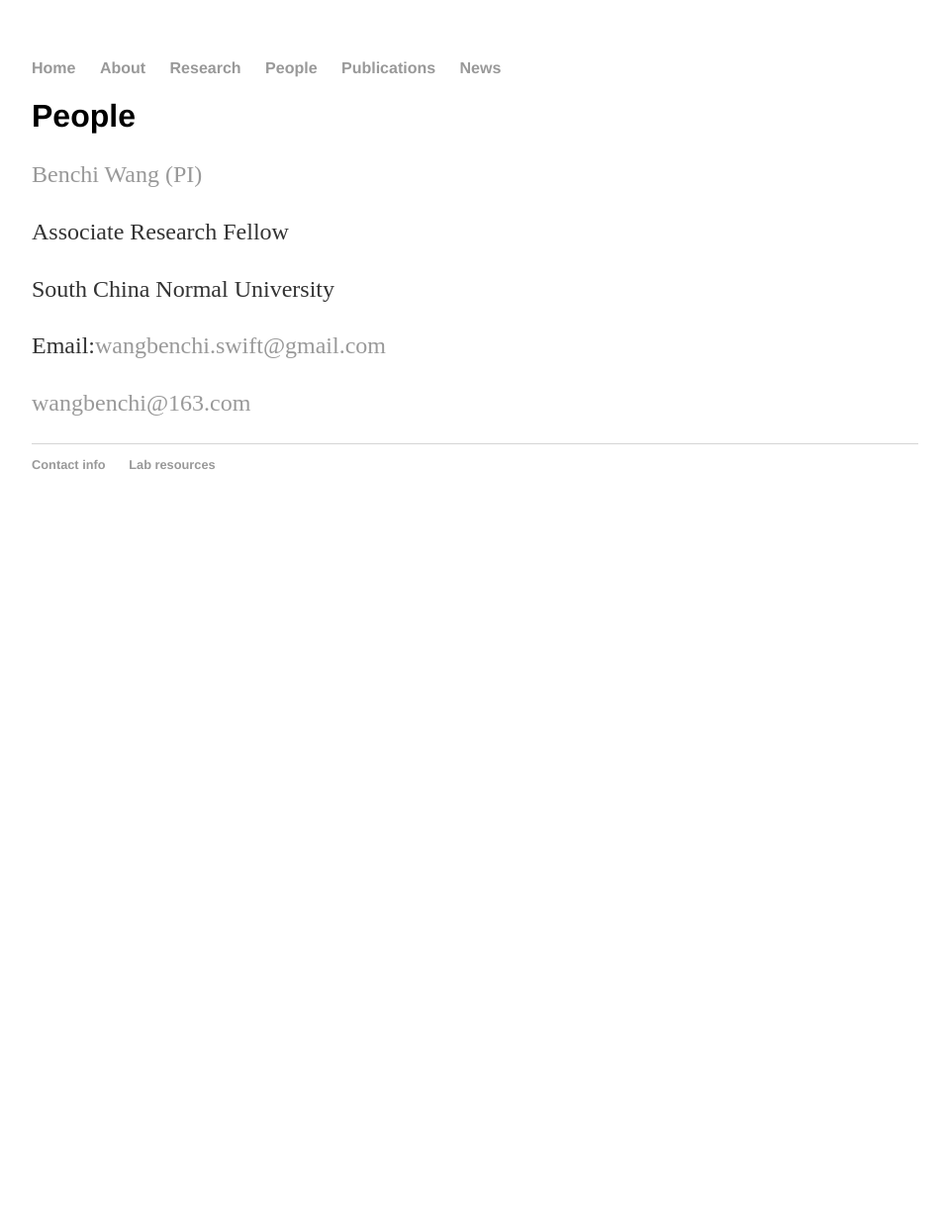
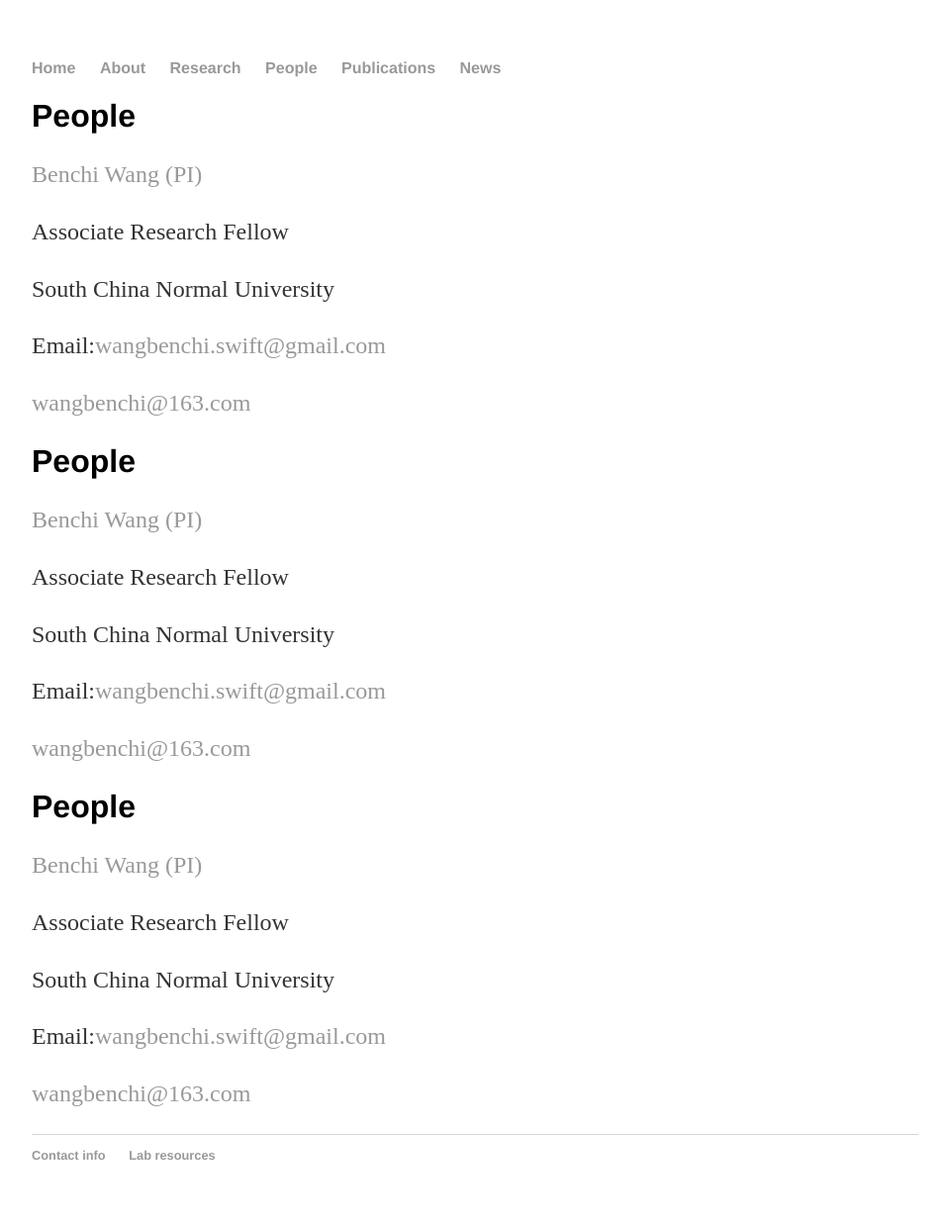
Before and after one commit to wangbenchi/wangbenchi.github.io, a Jekyll site: the page built from people/index.html, in a window 1280 px wide. Shown: the whole page at 99% size, without its empty margins (160-1119 px from the left). Built offline with Jekyll 4.4.1, drawn with Linux system fonts in a browser that asks for light colours; before the commit the page ends 900 px from its top, so only the background shows below that.

Commit message:
Update index.html

```diff
--- a/people/index.html
+++ b/people/index.html
@@ -10,3 +10,21 @@
     <p>Email:<a href="mailto:wangbenchi.swift@gmail.com">wangbenchi.swift@gmail.com</a></p>
     <p>      <a href="mailto:wangbenchi@163.com">wangbenchi@163.com</a></p>
 </div><!-- /.blurb -->
+
+<div class="blurb">
+	<h1>{{page.title}}</h1>
+		<p><a href="/people/benchi">Benchi Wang (PI)</a></p>
+    <p>Associate Research Fellow</p>
+    <p>South China Normal University</p>
+    <p>Email:<a href="mailto:wangbenchi.swift@gmail.com">wangbenchi.swift@gmail.com</a></p>
+    <p>      <a href="mailto:wangbenchi@163.com">wangbenchi@163.com</a></p>
+</div><!-- /.blurb -->
+
+<div class="blurb">
+	<h1>{{page.title}}</h1>
+		<p><a href="/people/benchi">Benchi Wang (PI)</a></p>
+    <p>Associate Research Fellow</p>
+    <p>South China Normal University</p>
+    <p>Email:<a href="mailto:wangbenchi.swift@gmail.com">wangbenchi.swift@gmail.com</a></p>
+    <p>      <a href="mailto:wangbenchi@163.com">wangbenchi@163.com</a></p>
+</div><!-- /.blurb -->
```
